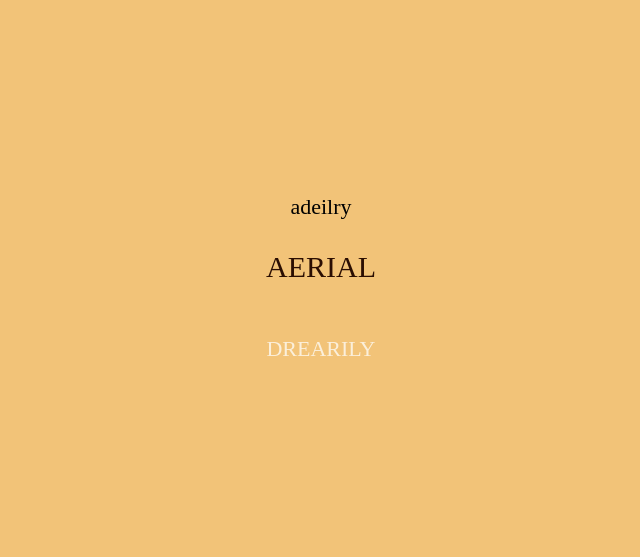
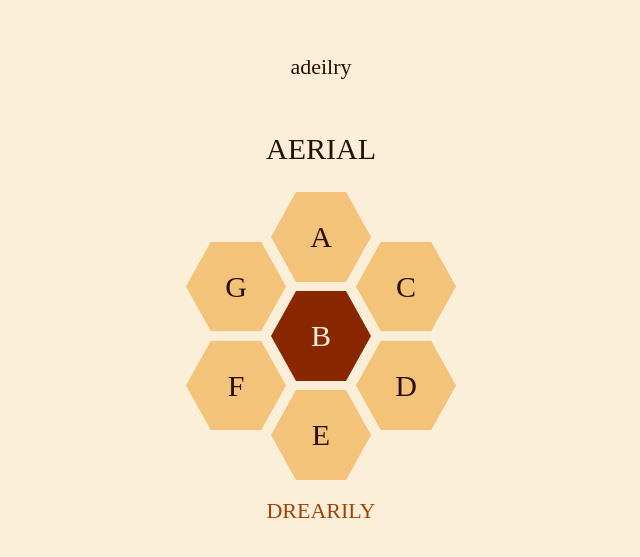
Before and after one commit to DollarStoreBattery/BuzzWords_Frontend, a Next.js app: page / in a window 1280 px wide. Shown: the part 111-668 px from the top of the page, without its empty margins (319-959 px from the left). Built offline with nearby package versions, Linux system fonts and the light colour scheme; a web font is replaced by a local one.

Commit message:
build responsize game grid element

```diff
--- /dev/null
+++ b/components/GameGrid.tsx
@@ -0,0 +1,86 @@
+import styled from "@emotion/styled";
+
+import { colours } from "../styles/theme";
+import { ColourNames } from "../styles/types";
+import TextElement from "./TextElement";
+
+// credit for how to do this goes to https://css-tricks.com/css-grid-and-custom-shapes-part-1/
+
+const HoneyCombContainer = styled.div({
+  display: "grid",
+  marginBlock: "min(20%,95px)",
+});
+
+type HoneyCombType = {
+  xOffset: number;
+  yOffset: number;
+  cellColour?: ColourNames;
+};
+
+const HoneyCombElement = styled("div")<HoneyCombType>(
+  {
+    cursor: "pointer",
+    display: "grid",
+    alignContent: "center",
+    justifyContent: "center",
+    gridArea: "1/1",
+    width: "min(20vw,100px)",
+    height: "min(18vw,90px)",
+    userSelect: "none", //   so you can't highlight the text
+    clipPath: "polygon(25% 0%, 75% 0%, 100% 50%,75% 100%,25% 100%,0 50%)",
+    transition: ".1s linear",
+    ":hover": { filter: "brightness(89%)" },
+  },
+  (props) => ({
+    backgroundColor: props.cellColour
+      ? colours[props.cellColour]
+      : colours["Gold Crayola"],
+
+    transform: `translate(${props.xOffset}%,${props.yOffset}%)`,
+    // "&:active": `transform: scale(1.2)`,
+  })
+);
+const HoneyCombCenter = styled(HoneyCombElement)({
+  backgroundColor: colours["Kobe"],
+  ":hover": { filter: "brightness(120%)" },
+});
+
+// trial and error translations for perfect honeycomb shape
+const translations = [
+  [0, -110],
+  [85, -55],
+  [85, 55],
+  [0, 110],
+  [-85, 55],
+  [-85, -55],
+];
+
+const GameGrid = () => {
+  const boundaryLetters = ["a", "c", "d", "e", "f", "g"];
+  const centerLetter = "b";
+
+  const cells = boundaryLetters.map((letter, index) => {
+    return (
+      <HoneyCombElement
+        key={`cell_${index}`}
+        xOffset={translations[index][0]}
+        yOffset={translations[index][1]}
+      >
+        <TextElement size="lg">{letter.toUpperCase()}</TextElement>
+      </HoneyCombElement>
+    );
+  });
+  return (
+    <HoneyCombContainer>
+      {cells}
+
+      <HoneyCombCenter xOffset={0} yOffset={0}>
+        <TextElement textColour="Antique White" size="lg">
+          {centerLetter.toUpperCase()}
+        </TextElement>
+      </HoneyCombCenter>
+    </HoneyCombContainer>
+  );
+};
+
+export default GameGrid;
--- a/components/PageContainer.tsx
+++ b/components/PageContainer.tsx
@@ -13,6 +13,6 @@ const PageContainer = styled.div({
   minHeight: "100vh",
   maxWidth: "100vw",
   fontSize: fontSizes.md,
-  backgroundColor: colours["Gold Crayola"],
+  backgroundColor: colours["Antique White"],
 });
 export default PageContainer;
--- a/components/TextElement.tsx
+++ b/components/TextElement.tsx
@@ -1,10 +1,10 @@
 import { colours, fontSizes, paddings } from "../styles/theme";
-import { COLOURS, FONTSIZES } from "../styles/types";
+import { ColourNames, FontSizes } from "../styles/types";
 import styled from "@emotion/styled";
 
 type TextProps = {
-  size?: FONTSIZES;
-  textColour?: COLOURS;
+  size?: FontSizes;
+  textColour?: ColourNames;
 };
 
 const TextElement = styled("p")<TextProps>(
--- a/pages/index.tsx
+++ b/pages/index.tsx
@@ -1,79 +1,11 @@
 import type { NextPage, GetStaticProps } from "next";
 import Head from "next/head";
-import Image from "next/image";
 import { getDailyGame } from "../lib/fetchDailyGame";
 import { Puzzle } from "../lib/gameTypes";
-import styles from "../styles/Home.module.css";
 import PageContainer from "../components/PageContainer";
 import { dummyPuzzle } from "../lib/dummy";
 import TextElement from "../components/TextElement";
-
-const Home: NextPage = () => {
-  return (
-    <div className={styles.container}>
-      <Head>
-        <title>Create App</title>
-        <meta name="description" content="Generated by create next app" />
-        <link rel="icon" href="/favicon.ico" />
-      </Head>
-
-      <main className={styles.main}>
-        <h1 className={styles.title}>
-          Welcome to <a href="https://nextjs.org">Next.js!</a>
-        </h1>
-
-        <p className={styles.description}>
-          Get started by editing{" "}
-          <code className={styles.code}>pages/index.tsx</code>
-        </p>
-
-        <div className={styles.grid}>
-          <a href="https://nextjs.org/docs" className={styles.card}>
-            <h2>Documentation &rarr;</h2>
-            <p>Find in-depth information about Next.js features and API.</p>
-          </a>
-
-          <a href="https://nextjs.org/learn" className={styles.card}>
-            <h2>Learn &rarr;</h2>
-            <p>Learn about Next.js in an interactive course with quizzes!</p>
-          </a>
-
-          <a
-            href="https://github.com/vercel/next.js/tree/canary/examples"
-            className={styles.card}
-          >
-            <h2>Examples &rarr;</h2>
-            <p>Discover and deploy boilerplate example Next.js projects.</p>
-          </a>
-
-          <a
-            href="https://vercel.com/new?utm_source=create-next-app&utm_medium=default-template&utm_campaign=create-next-app"
-            className={styles.card}
-          >
-            <h2>Deploy &rarr;</h2>
-            <p>
-              Instantly deploy your Next.js site to a public URL with Vercel.
-            </p>
-          </a>
-        </div>
-      </main>
-
-      <footer className={styles.footer}>
-        <a
-          href="https://vercel.com?utm_source=create-next-app&utm_medium=default-template&utm_campaign=create-next-app"
-          target="_blank"
-          rel="noopener noreferrer"
-        >
-          Powered by{" "}
-          <span className={styles.logo}>
-            <Image src="/vercel.svg" alt="Vercel Logo" width={72} height={16} />
-          </span>
-        </a>
-      </footer>
-    </div>
-  );
-};
-
+import GameGrid from "../components/GameGrid";
 interface DailyPuzzleProps {
   game: Puzzle;
 }
@@ -86,9 +18,11 @@ const MainPage: NextPage<DailyPuzzleProps> = ({ game }) => {
         <meta name="description" content="Spelling Bee Game" />
         <link rel="icon" href="/favicon.ico" />
       </Head>
-      <div>{puzzleLetters}</div>
+
+      <TextElement>{puzzleLetters}</TextElement>
       <TextElement size="lg">{Object.keys(solutionsWithScores)[0]}</TextElement>
-      <TextElement textColour="Antique White">{pangrams[0]}</TextElement>
+      <GameGrid />
+      <TextElement textColour="Rust">{pangrams[0]}</TextElement>
     </PageContainer>
   );
 };
--- a/styles/theme.ts
+++ b/styles/theme.ts
@@ -1,6 +1,6 @@
-import { COLOURS, FONTSIZES, PADDINGSIZES } from "./types";
+import { ColourNames, FontSizes, PaddingSizes } from "./types";
 
-export const colours: { [key in COLOURS]: string } = {
+export const colours: { [key in ColourNames]: string } = {
   "Antique White": "#fbefda",
   "Gold Crayola": "#f2c378",
   Gamboge: "#e49b30",
@@ -9,13 +9,13 @@ export const colours: { [key in COLOURS]: string } = {
   "Dark Sienna": "#2b0e02",
 };
 
-export const paddings: { [key in PADDINGSIZES]: string } = {
+export const paddings: { [key in PaddingSizes]: string } = {
   sm: "1rem",
   md: "1.5rem",
   lg: "2rem",
 };
 
-export const fontSizes: { [key in FONTSIZES]: string } = {
+export const fontSizes: { [key in FontSizes]: string } = {
   sm: "1.6em",
   md: "2.2rem",
   lg: "3rem",
--- a/styles/types.ts
+++ b/styles/types.ts
@@ -1,9 +1,9 @@
-export type COLOURS =
+export type ColourNames =
   | "Antique White"
   | "Gold Crayola"
   | "Gamboge"
   | "Rust"
   | "Kobe"
   | "Dark Sienna";
-export type PADDINGSIZES = "sm" | "md" | "lg";
-export type FONTSIZES = "sm" | "md" | "lg" | "xl";
+export type PaddingSizes = "sm" | "md" | "lg";
+export type FontSizes = "sm" | "md" | "lg" | "xl";
```
